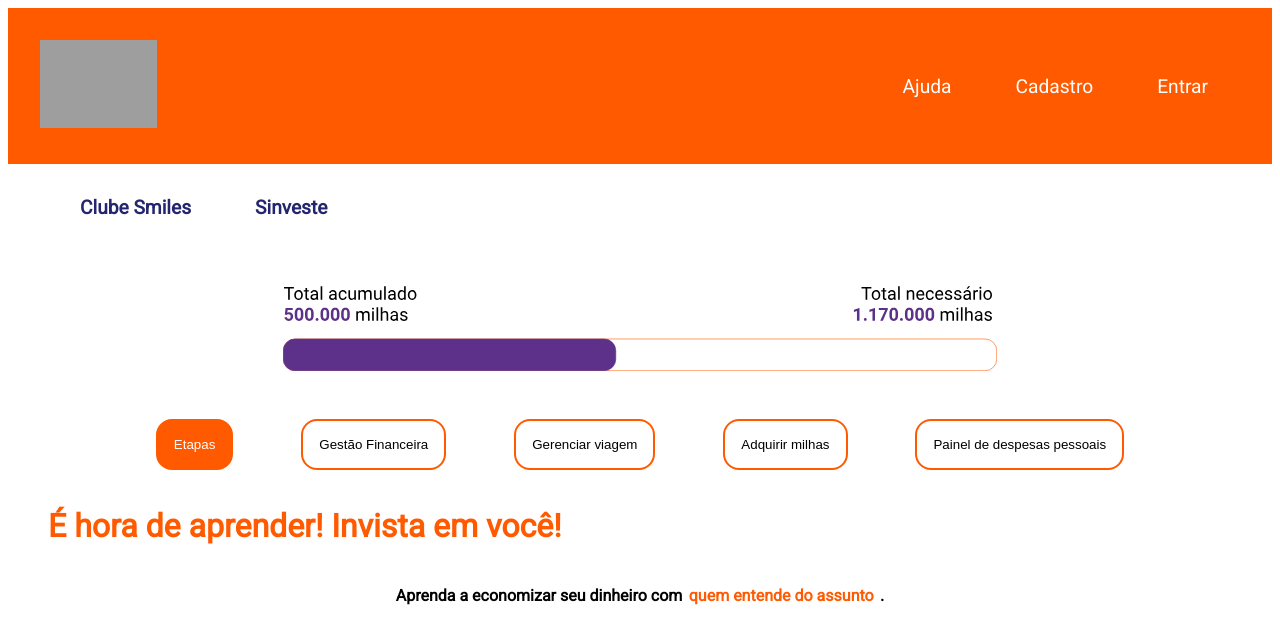
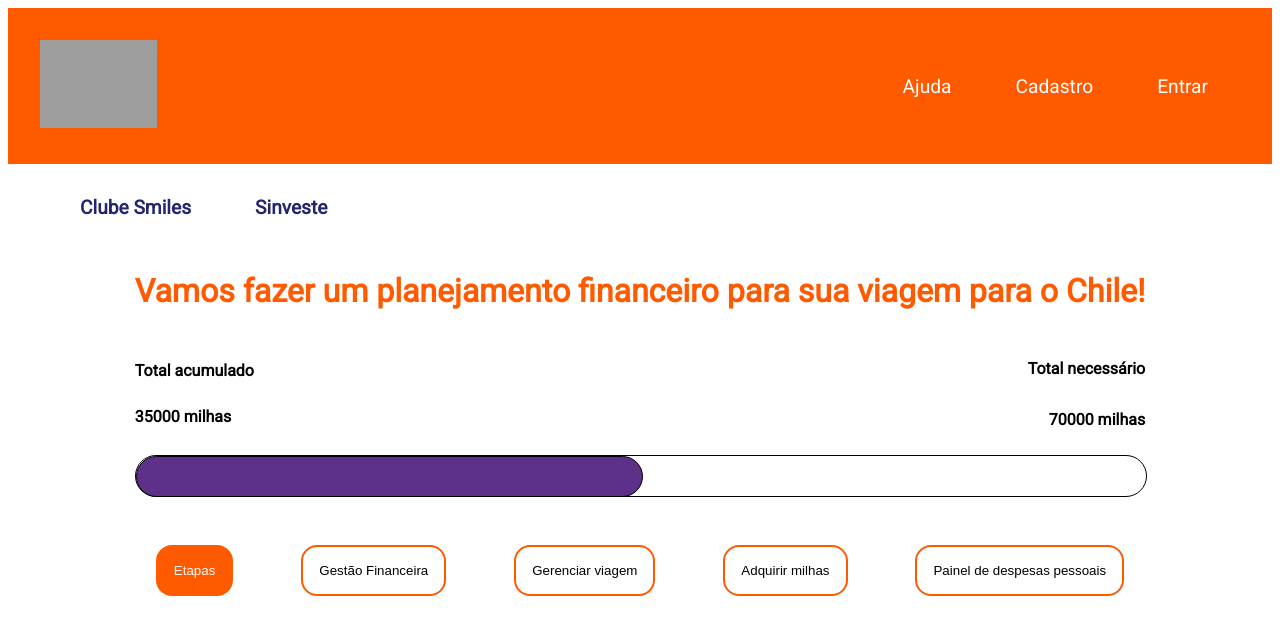
Before and after one commit to gi-armani/Sinveste, a PHP site: page /smoney/resultados.php in a window 1280 px wide. Shown: the top 627 px of the page. Run offline with PHP 8.4, Linux system fonts and the light colour scheme; grey boxes are pictures that could not be loaded.

Commit message:
abas na pagina de resultados

```diff
--- a/resultados.css
+++ b/resultados.css
@@ -5,9 +5,64 @@
     justify-content: center;
 }
 
-.financeiro-fotos {
-    width: 20rem;
-    height: auto;
+h1 {
+    font-size: 2rem;
+    color: #FF5A00;
+}
+
+.relacao-de-milhas {
+    display: flex;
+    flex-direction: row;
+    align-items: center;
+    justify-content: center;
+}
+
+.contorno-quadro-milhas {
+    width: 100%;
+    height: 2.5rem;
+    border: .5px solid black;
+    border-radius: 5rem;
+    z-index: 1;
+    margin-bottom: 2rem;
+}
+
+.preenche-quadro-milhas {
+    margin-bottom: 2rem;
+    height: 2.4rem;
+    background-color: #5D3189;
+    border: .5px solid black;
+    border-radius: 5rem;
+    z-index: 1;
+}
+
+.tabs-button {
+    padding: 1rem;
+    margin: 1rem;
+    margin-left: 2rem;
+    margin-right: 2rem;
+    border: 2px solid #FF5A00;
+    border-radius: 1rem;
+    background-color: #fff;
+}
+
+.tabs-button:focus {
+    background-color: #FF5A00;
+    color: #fff;
+    border: 2px solid #FF5A00;
+    border-radius: 1rem;
+    outline: 0;
+}
+
+.despesas{
+    width:70%;
+    height:60%;
+}
+
+.despesas-wrapper{
+    justify-content: center;
+    align-items: center;
+    display: flex;
+    flex-direction: column;
 }
 
 .etapas-container {
@@ -49,35 +104,39 @@ h5 {
     height: 40%;
 }
 
-.tabs-button {
-    padding: 1rem;
-    margin: 1rem;
-    margin-left: 2rem;
-    margin-right: 2rem;
-    border: 2px solid #FF5A00;
-    border-radius: 1rem;
+.wrapper-boxes{
+    align-items: center;
+    justify-content: center;
+    flex-direction: column;
+    display: flex;
+}
+
+.botoes-gerencia-container {
+    width: 90%;
+    display: flex;
+
+}
+
+.botao-gerencia {
+    width: 100%;
+    padding: .5rem;
+    margin-bottom: 1rem;
+    /* margin-left: 2rem;
+    margin-right: 2rem; */
+    border: 2px solid #5D3189;
     background-color: #fff;
 }
 
-.tabs-button:focus {
-    background-color: #FF5A00;
+.botao-gerencia:focus {
+    background-color: #5D3189;
     color: #fff;
-    border: 2px solid #FF5A00;
-    border-radius: 1rem;
+    border: 2px solid #5D3189;
     outline: 0;
 }
 
-h1 {
-    font-size: 2rem;
-    color: #FF5A00;
-}
-
 .box{
-    margin-right:5%;
-    margin-left:7%;
-    width: 50%;
-    margin-top: 5%;
-    height: 20%;
+    margin-bottom: 1rem;
+    width: 100%;
     border: 2px solid #FF5A00;
     border-radius: 20px;
     text-align: left;
@@ -85,7 +144,6 @@ h1 {
     padding-right: 2%;
     padding-left: 2%;
     padding-bottom: 2%;
-    margin-bottom: 8%;
 }
 
 .title{
@@ -96,10 +154,6 @@ h1 {
     width: 40%;
     margin-right: 0%;
     margin-top: 5%;
-}
-
-.footer{
-    margin-top:0%;
 }
 
 .special-text{
@@ -134,6 +188,7 @@ h1 {
 
 .esquerda{
     margin-right: 5%;
+    width: 20rem;
 }
 
 .esquerda-items{
@@ -144,6 +199,7 @@ h1 {
 }
 
 .direita{
+    width: 20rem;
     margin-left: 5%;
     align-items: center;
     justify-content: center;
@@ -157,12 +213,7 @@ h1 {
     display: flex;
 }
 
-.wrapper-boxes{
-    align-items: center;
-    justify-content: center;
-    flex-direction: column;
-    display: flex;
-}
+
 
 
 .adquirirMilhas{
@@ -172,14 +223,6 @@ h1 {
     margin-bottom: 10%;
 }
 
-.despesas{
-    width:70%;
-    height:60%;
+.footer{
+    margin-top:0%;
 }
-
-.despesas-wrapper{
-    justify-content: center;
-    align-items: center;
-    display: flex;
-    flex-direction: column;
-}
--- a/resultados.php
+++ b/resultados.php
@@ -4,13 +4,15 @@
     $destino = $_SESSION['destino'];
     $orcamento = $_SESSION['milhasAcumuladas'];
     $milhasTotais = $_SESSION['milhasTotais'];
+    $porcentagemCompleta = ($orcamento * 100)/$milhasTotais;
     $voos = $_SESSION['voos'];
     $hoteis = $_SESSION['hoteis'];  */
 
     //Variaveis para teste
     $destino = 'Chile';
-    $orcamento = 10000;
+    $orcamento = 35000;
     $milhasTotais = 70000;
+    $porcentagemCompleta = ($orcamento * 100)/$milhasTotais;
     $voos;
     $hoteis;
 ?>
@@ -29,10 +31,27 @@
     <body>
         <?php include 'header.php';?>
         <div class='container'>
-            <img src='fotos/quadroDeMilhas.svg' class='quadroDeMilhas'/>
+            <div class='calculoDeMilhas'>
+                <h1>Vamos fazer um planejamento financeiro para sua viagem para o <?php echo $destino?>!</h1>
+                <div class='relacao-de-milhas'>
+                    <div style="width: 50%; align-itens: flex-start;">
+                        <h5>Total acumulado</h5>
+                        <h5><?php echo $orcamento?> milhas</h5>
+                    </div>
+                    <div style="width: 50%; display: flex; flex-direction: column; justify-content: flex-end; align-items: flex-end">
+                        <h5 style='margin-bottom: 1rem;'>Total necessário</h5>
+                        <h5 style='margin-top: 1rem;'><?php echo $milhasTotais?> milhas</h5>
+                    </div>
+                </div>
+                <div class='contorno-quadro-milhas'>
+                    <div class='preenche-quadro-milhas' style='width: <?php echo $porcentagemCompleta ?>%'></div>
+                </div>
+            </div>
+            <!-- <img src='fotos/quadroDeMilhas.svg' class='quadroDeMilhas'/> -->
+
             <div>
                 <button type='button' class='tabs-button' onclick="mostrarPrimeiro()" autofocus>Etapas</button>
-                <button type='button' class='tabs-button' onclick="mostrarSegundo()" autofocus>Gestão Financeira</button>
+                <button type='button' class='tabs-button' onclick="mostrarSegundo()">Gestão Financeira</button>
                 <button type='button' class='tabs-button' onclick="mostrarTerceiro()">Gerenciar viagem</button>
                 <button type='button' class='tabs-button' onclick="mostrarQuarto()">Adquirir milhas</button>
                 <button type='button' class='tabs-button' onclick="mostrarQuinto()">Painel de despesas pessoais</button>
@@ -69,8 +88,8 @@
                         <h4>Reserve com </h4><h4 style='color: #FF5A00'> antecedência </h4> <h4>seu hotel</h4>
 
                     </div>
-                    <h4>Aqui estão algumas sugestões para você:</h4>
-                    <img src="fotos/resultados/etapas2.svg" class="etapas">
+                    <!-- <h4>Aqui estão algumas sugestões para você:</h4> -->
+                    <!-- <img src="fotos/resultados/etapas2.svg" class="etapas"> -->
                     <img src="fotos/resultados/etapas3.svg" class="etapas">
 
                 </div>
@@ -78,10 +97,16 @@
 
             <div id='terceiro' style='display: none;'>
                 <div class="wrapper-boxes">
+                    <div class='botoes-gerencia-container'>
+                        <button class='botao-gerencia' id='gerencia1' onclick="mostrarGerencia1()" autofocus><p>Opções de voo</p></button>
+                        <button class='botao-gerencia' id='gerencia2' onclick="mostrarGerencia2()" ><p>Opções de hotel</p></button>
+                        <button class='botao-gerencia' id='gerencia3' onclick="mostrarGerencia3()" ><p>Suas reservas</p></button>
+                    </div>
+
+                    <div id='opcoes-voos' style='display: none;'>
                         <div class="box">
                         <p class="title">Voo</p>
                             <div class="wrapper">
-
                                 <div class="esquerda">
                                     <div>
                                         <p class="text"> GRU (São Paulo) > CDG (Paris) </p>
@@ -107,12 +132,16 @@
                                 </div>
                             </div>
                         </div>
+                    </div>
+
+                    <div id='opcoes-hoteis' style='display: none;'>
                         <div class="box">
                         <p class="title">Hoteis</p>
                             <div class="wrapper">
                                 <div class="esquerda">
                                     <div>
-                                    <p class="text"> Paris </p>
+                                        <p class="text"> Parisasdhaskdjhaskdj </p>
+                                        <p class="text"> sadhasjdhkajsdhaks</p>
                                     </div>
                                     <div>
                                         <p class="text"> 15 dias </p>
@@ -135,6 +164,12 @@
                             </div>
                         </div>
                     </div>
+
+                    <div id='minhas-reservas' style='display: none;'>
+                        <p>Minhas reservas</p>
+                    </div>
+
+                </div>
             </div>
 
             <div id='quarto' style='display: none;'>
@@ -150,6 +185,7 @@
         <div class="footer">
             <?php include 'footer.php';?>
         </div>
+
         <script type='text/javascript'>
             function mostrarPrimeiro() {
                 document.getElementById('primeiro').style.display = "block";
@@ -188,5 +224,23 @@
             }
         </script>
 
+        <script type='text/javascript'>
+            function mostrarGerencia1() {
+                document.getElementById('opcoes-voos').style.display = "block";
+                document.getElementById('opcoes-hoteis').style.display = "none";
+                document.getElementById('minhas-reservas').style.display = "none";
+            }
+            function mostrarGerencia2() {
+                document.getElementById('opcoes-voos').style.display = "none";
+                document.getElementById('opcoes-hoteis').style.display = "block";
+                document.getElementById('minhas-reservas').style.display = "none";
+            }
+            function mostrarGerencia3() {
+                document.getElementById('opcoes-voos').style.display = "none";
+                document.getElementById('opcoes-hoteis').style.display = "none";
+                document.getElementById('minhas-reservas').style.display = "block";
+            }
+        </script>
+
     </body>
 </html>
```
Lines whose indentation alone changed are shown as unchanged.
